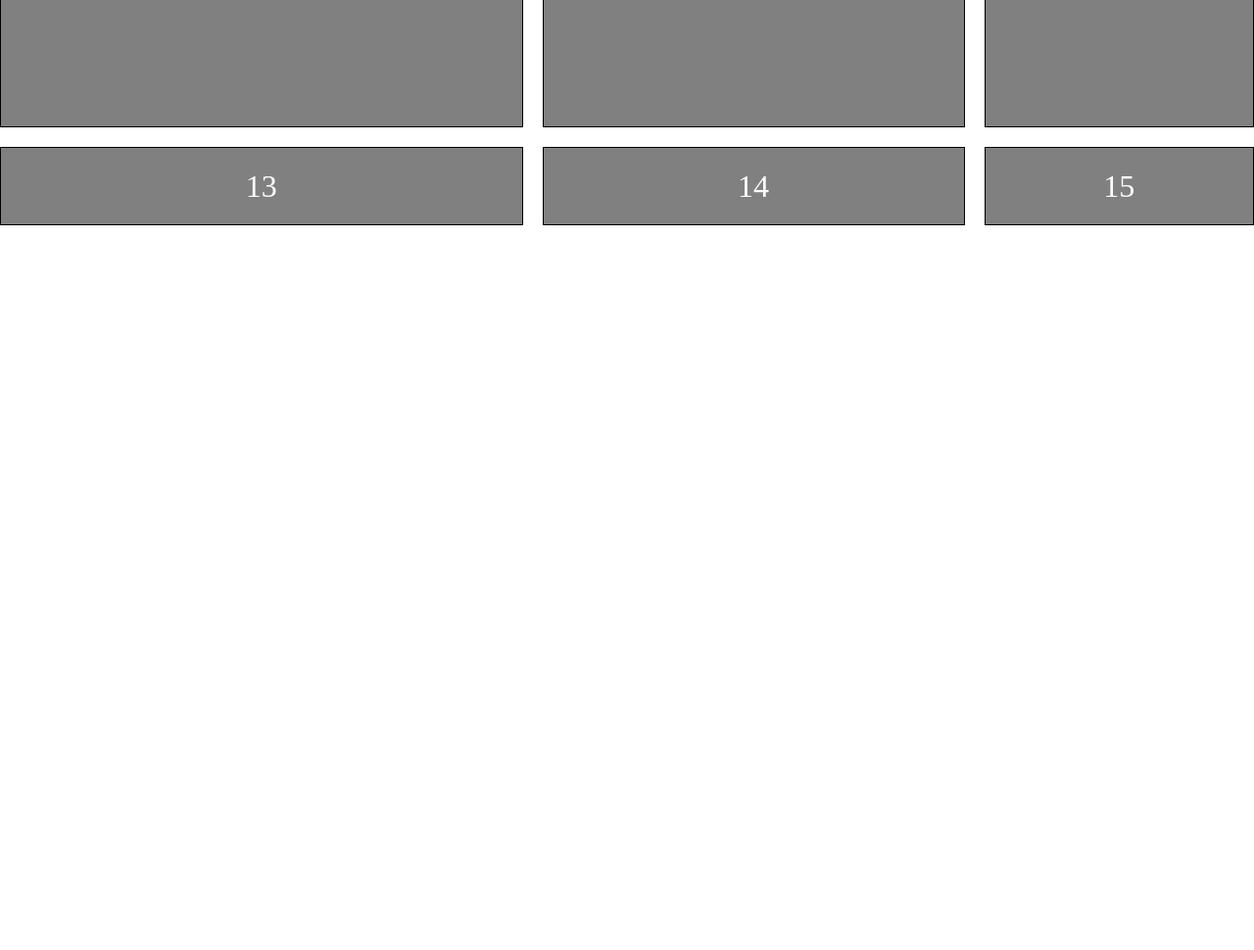
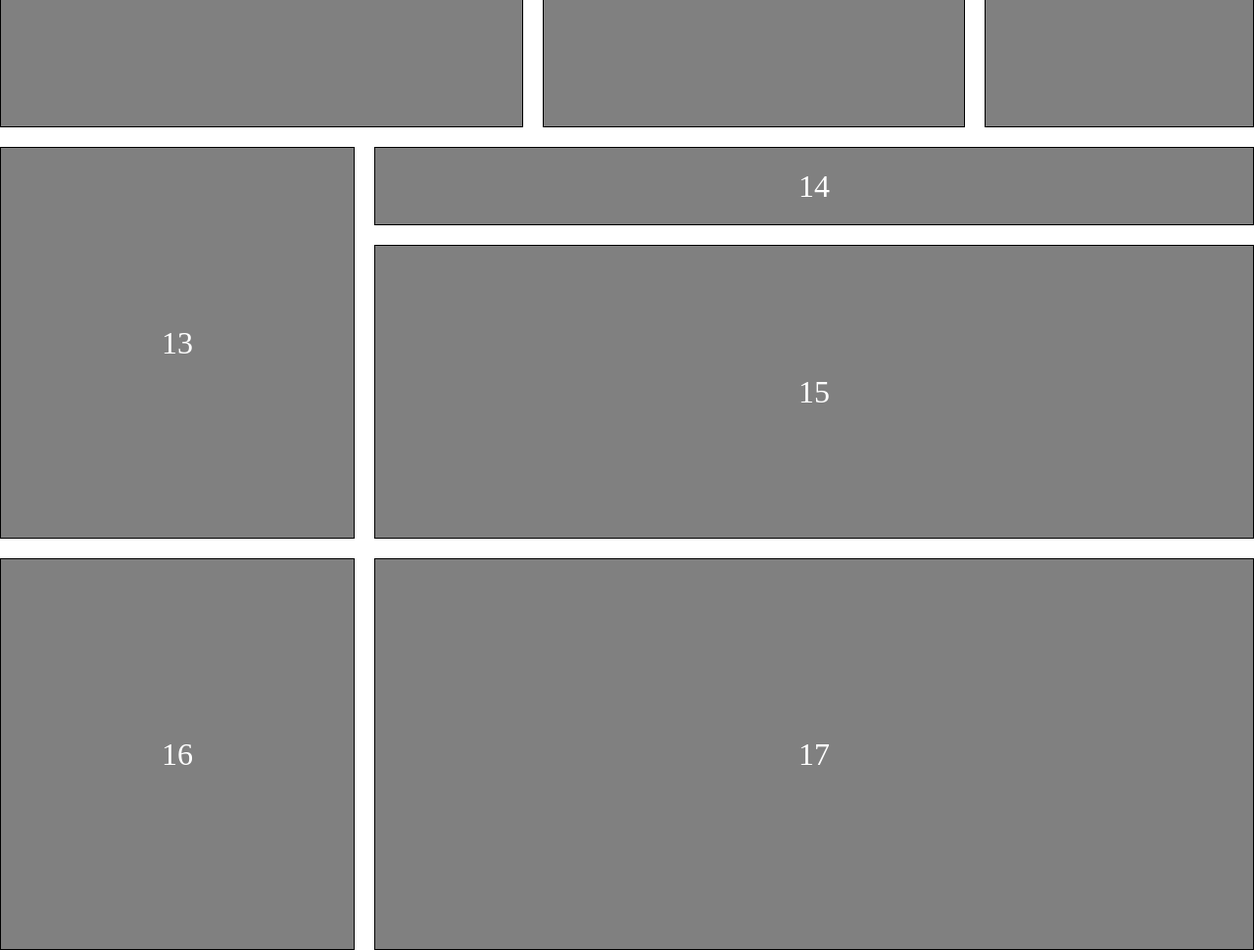
Before and after one commit to tridoxx/dwa2, a plain HTML site: page index.html in a window 1280 px wide. Shown: the part 710-1680 px from the top of the page at 98% size. Before the commit the page ends 940 px from the top, so only its background shows below. Drawn offline with Linux system fonts and the light colour scheme.

Commit message:
second commit

```diff
--- a/index.html
+++ b/index.html
@@ -26,6 +26,8 @@
           <div class="item item13">13</div>
           <div class="item item14">14</div>
           <div class="item item15">15</div>
+          <div class="item item16">16</div>
+          <div class="item item17">17</div>
 
 
         </div>
--- a/style.css
+++ b/style.css
@@ -87,13 +87,28 @@ html {
 }
 
 .item13{
-    grid-column: span 2 ;
+    grid-row: span 2;
+
+    grid-column: span 1 ;
 }
 
 .item14{
-    grid-column: span 2 ;
+    grid-column: span 5 ;
 }
 
 .item15{
-    grid-column: span 2 ;
+    grid-column: span 5 ;
+
 }
+.item16{
+    grid-column: span 1 ;
+    grid-row: span 2;
+
+
+}
+.item17{
+    grid-column: span 5 ;
+    grid-row: span 2;
+
+
+}
```
